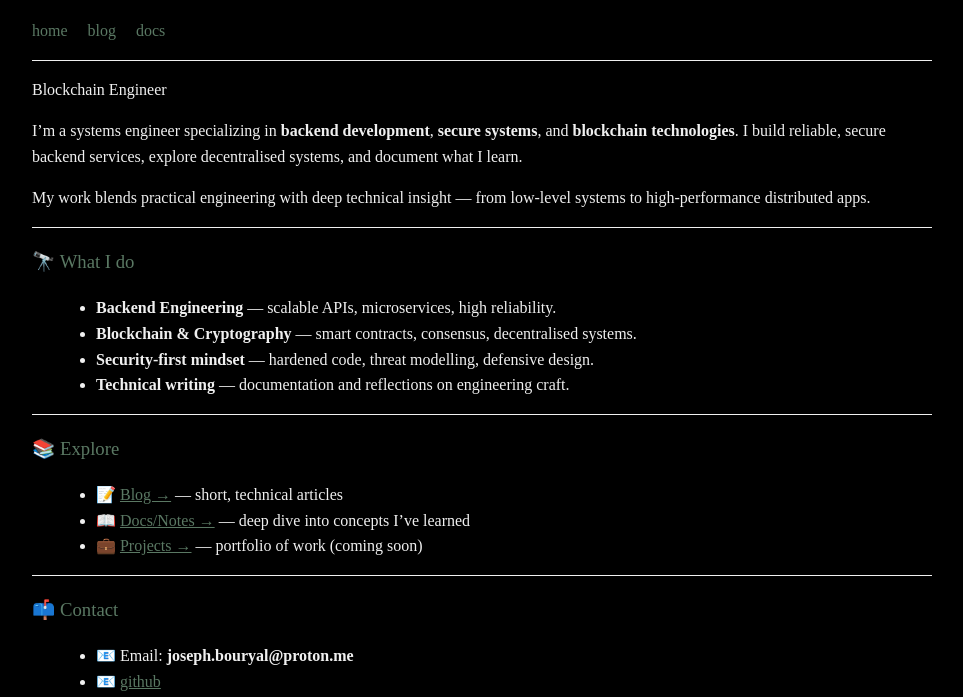
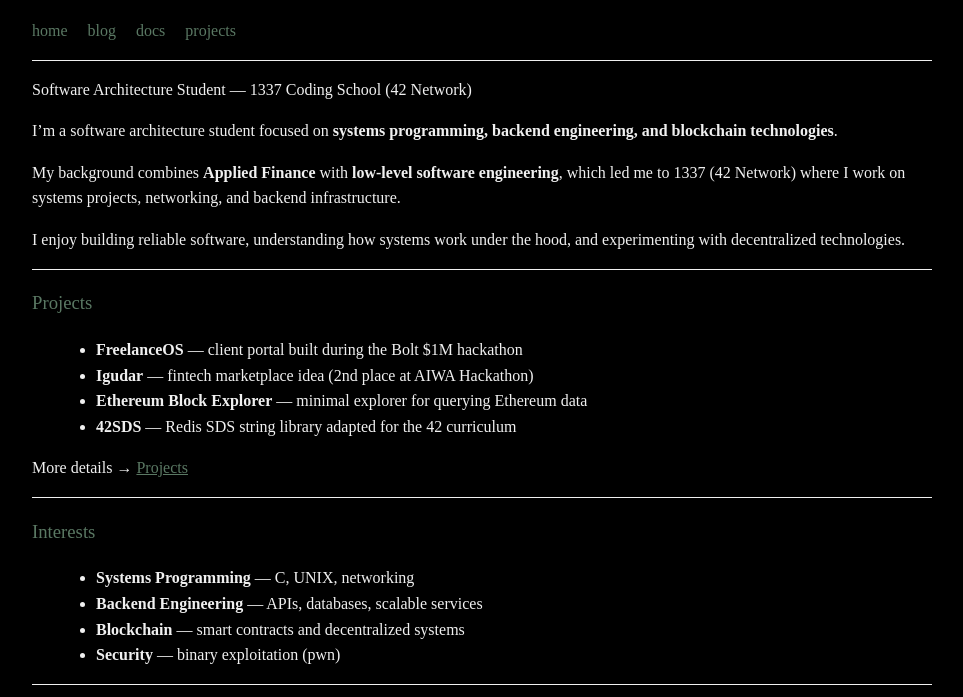
Before and after one commit to 0-x-joseph/portfolio, a plain HTML site: page public/index.html in a window 1280 px wide. Shown: the part 92-789 px from the top of the page, without its empty margins (158-1121 px from the left). Drawn offline with Linux system fonts and the light colour scheme.

Commit message:
update website

```diff
--- a/public/index.html
+++ b/public/index.html
@@ -20,57 +20,66 @@
     <a href="/index.html">home</a>
     <a href="/blog/index.html">blog</a>
     <a href="/docs/index.html">docs</a>
+    <a href="/projects/index.html">projects</a>
   </nav>
 
   <hr>
 </header>
 
 <main>
-  <p>Blockchain Engineer</p>
-  <p>I’m a systems engineer specializing in <strong>backend
-  development</strong>, <strong>secure systems</strong>, and
-  <strong>blockchain technologies</strong>. I build reliable, secure
-  backend services, explore decentralised systems, and document what I
-  learn.</p>
-  <p>My work blends practical engineering with deep technical insight —
-  from low-level systems to high-performance distributed apps.</p>
+  <p>Software Architecture Student — 1337 Coding School (42 Network)</p>
+  <p>I’m a software architecture student focused on <strong>systems
+  programming, backend engineering, and blockchain
+  technologies</strong>.</p>
+  <p>My background combines <strong>Applied Finance</strong> with
+  <strong>low-level software engineering</strong>, which led me to 1337
+  (42 Network) where I work on systems projects, networking, and backend
+  infrastructure.</p>
+  <p>I enjoy building reliable software, understanding how systems work
+  under the hood, and experimenting with decentralized technologies.</p>
   <hr />
-  <h3 id="what-i-do">🔭 What I do</h3>
+  <h3 id="projects">Projects</h3>
   <ul>
-  <li><strong>Backend Engineering</strong> — scalable APIs,
-  microservices, high reliability.</li>
-  <li><strong>Blockchain &amp; Cryptography</strong> — smart contracts,
-  consensus, decentralised systems.</li>
-  <li><strong>Security-first mindset</strong> — hardened code, threat
-  modelling, defensive design.</li>
-  <li><strong>Technical writing</strong> — documentation and reflections
-  on engineering craft.</li>
+  <li><strong>FreelanceOS</strong> — client portal built during the Bolt
+  $1M hackathon<br />
+  </li>
+  <li><strong>Igudar</strong> — fintech marketplace idea (2nd place at
+  AIWA Hackathon)<br />
+  </li>
+  <li><strong>Ethereum Block Explorer</strong> — minimal explorer for
+  querying Ethereum data<br />
+  </li>
+  <li><strong>42SDS</strong> — Redis SDS string library adapted for the
+  42 curriculum</li>
+  </ul>
+  <p>More details → <a href="projects/index.html">Projects</a></p>
+  <hr />
+  <h3 id="interests">Interests</h3>
+  <ul>
+  <li><strong>Systems Programming</strong> — C, UNIX, networking</li>
+  <li><strong>Backend Engineering</strong> — APIs, databases, scalable
+  services</li>
+  <li><strong>Blockchain</strong> — smart contracts and decentralized
+  systems</li>
+  <li><strong>Security</strong> — binary exploitation (pwn)</li>
   </ul>
   <hr />
-  <h3 id="explore">📚 Explore</h3>
+  <h3 id="writing">Writing</h3>
+  <p>I document things I learn while building systems.</p>
   <ul>
-  <li>📝 <a href="blog/index.html">Blog →</a> — short, technical
-  articles</li>
-  <li>📖 <a href="docs/index.html">Docs/Notes →</a> — deep dive into
-  concepts I’ve learned</li>
-  <li>💼 <a href="#">Projects →</a> — portfolio of work (coming
-  soon)</li>
+  <li><a href="blog/index.html">Blog →</a></li>
+  <li><a href="docs/index.html">Docs/Notes →</a></li>
   </ul>
   <hr />
-  <h3 id="contact">📫 Contact</h3>
-  <ul>
-  <li>📧 Email: <strong>joseph.bouryal@proton.me</strong></li>
-  <li>📧 <a href="https://github.com/0-x-joseph">github</a></li>
-  <li>🔗 <a
-  href="https://www.linkedin.com/in/youssef-bouryal">LinkedIn</a></li>
-  </ul>
-  <p>Thanks for visiting — enjoy the content and feel free to reach
-  out!</p>
+  <h3 id="contact">Contact</h3>
+  <p>Email: <strong>joseph.bouryal@proton.me</strong></p>
+  <p><a href="https://github.com/0-x-joseph">GitHub</a><br />
+  <a href="https://www.linkedin.com/in/youssef-bouryal">LinkedIn</a></p>
 </main>
 
 <footer>
   <hr>
-  <p>© Joseph Bouryal</p>
+  <p>© Joseph Y. Bouryal</p>
 </footer>
 
 <script>
```
Also changed, not shown: public/blog/blockexplorer.html (+2 -1 lines), public/blog/index.html (+2 -1 lines), public/blog/utxo.html (+2 -1 lines), public/docs/index.html (+2 -1 lines), public/docs/merkel-trees.html (+2 -1 lines), template.html (+2 -1 lines), 4 other files.
